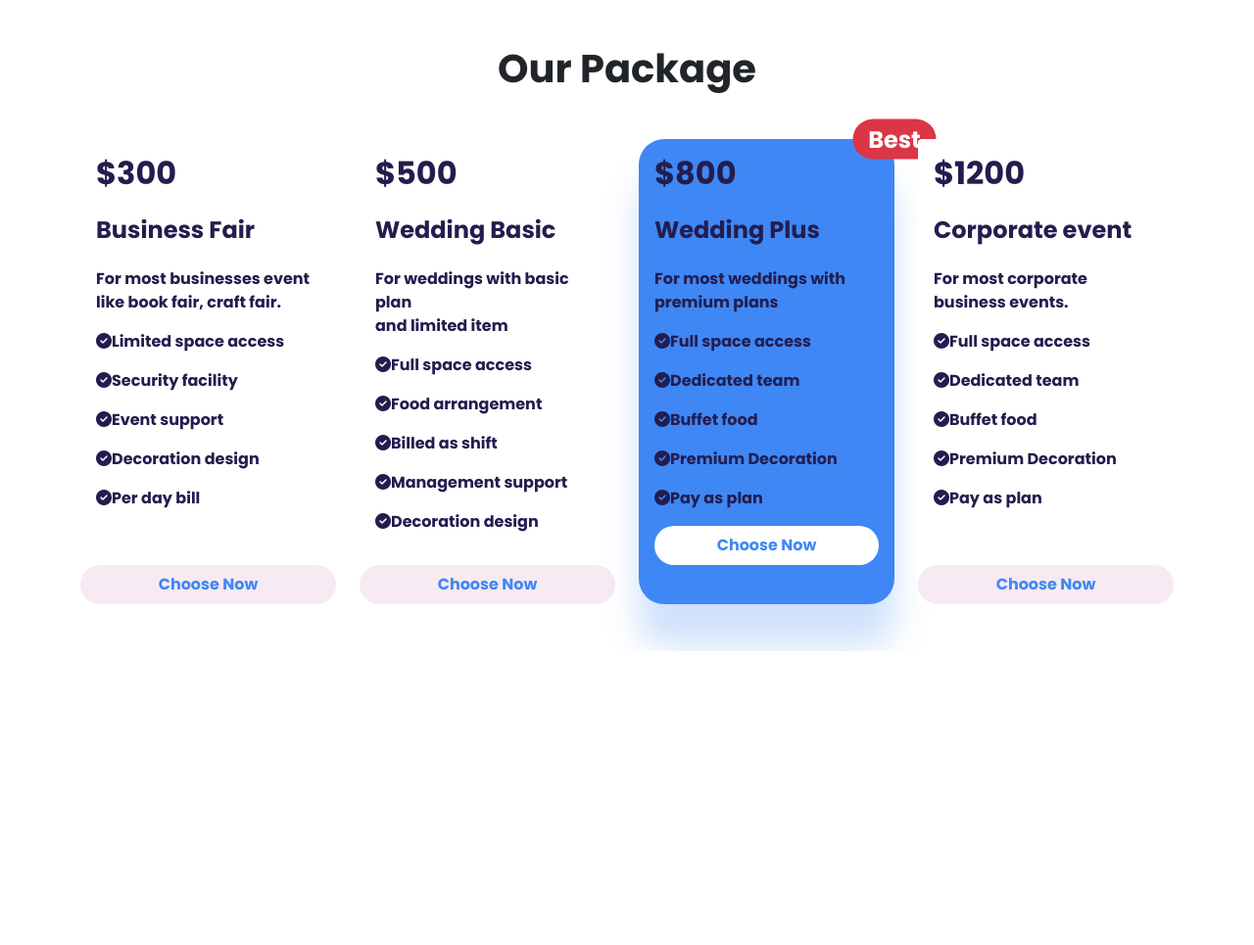
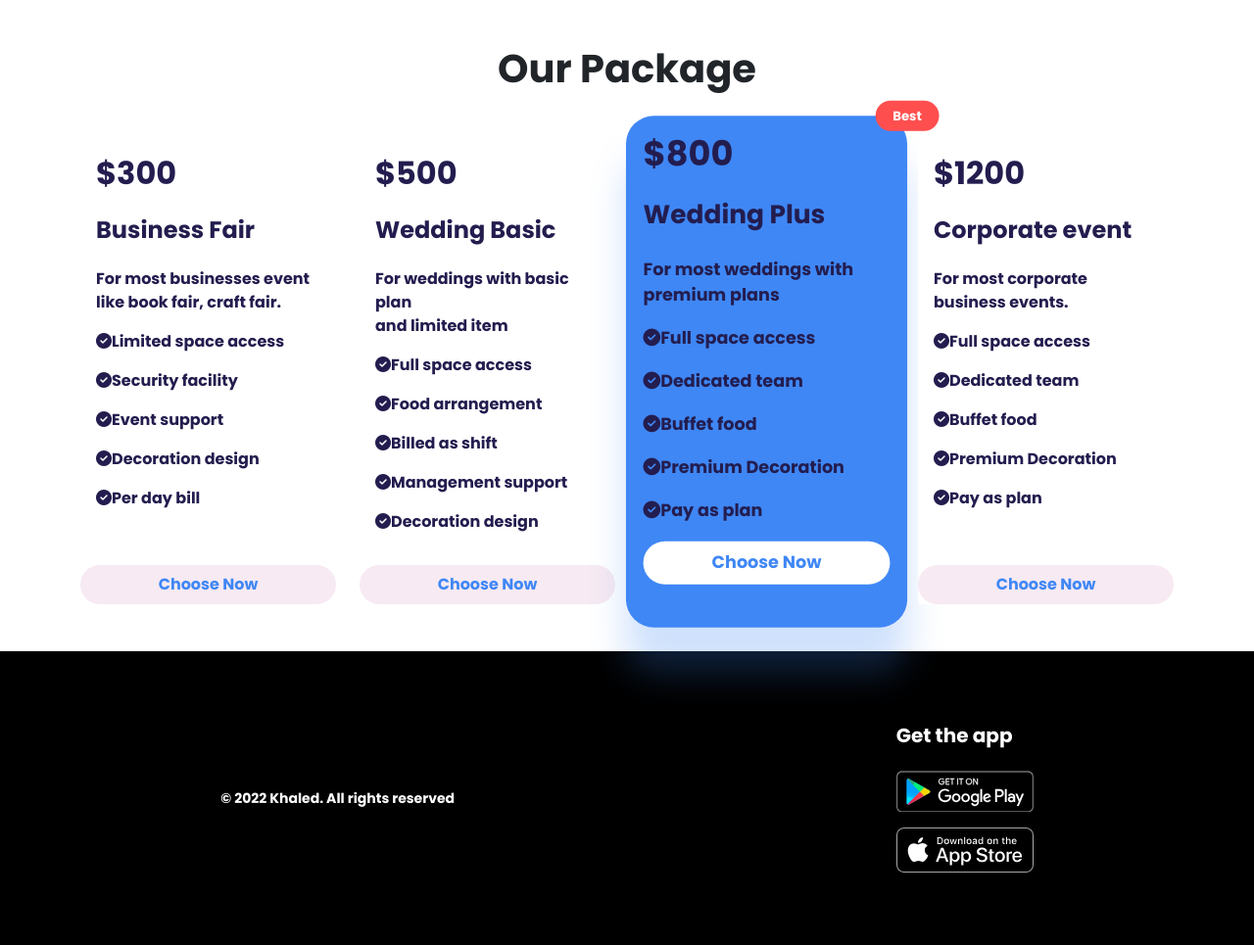
Before and after one commit to khaled39ab/Convention-Center, a plain HTML site: page index.html in a window 1280 px wide. Shown: the part 657-1622 px from the top of the page at 98% size. Before the commit the page ends 1322 px from the top, so only its background shows below. Drawn offline with nearby package versions, Linux system fonts and the light colour scheme.

Commit message:
footer added

```diff
--- a/CSS/style.css
+++ b/CSS/style.css
@@ -7,9 +7,11 @@
     scroll-behavior: smooth;
 }
 body{
-    /* font-weight: 700; */
+    font-weight: 700;
     font-family: 'Poppins', sans-serif;
 }
+
+/* ===================  Image Slider style  =========================== */
 .book-now-btn{
     color: blue;
 }
@@ -18,8 +20,14 @@ body{
     font-size: 50px;
     font-weight: 900;
 }
+
+/* ===================  Package style  =========================== */
 .package{
     color: #231D4F;
+    font-weight: 700;
+}
+.package p{
+    font-weight: 400;
 }
 .package-btn{
     background-color: #f7eaf2;
@@ -30,8 +38,6 @@ body{
     background-color: #3F87F5;
     box-shadow: 0px 42px 34px rgba(63, 135, 245, 0.25);
     border-radius: 26px;
-}
-.active-card:hover{
     transform: scale(1.1);
 }
 .active-card button{
@@ -39,3 +45,19 @@ body{
     color: #3F87F5;
     border-radius: 24px;
 }
+.best-badge{
+    background-color: #FF4E4E;
+}
+
+/* ===================  footer style  =========================== */
+footer{
+    height: 300px;
+    background-color: black;
+    color: #FFFFFF;
+}
+.play-store{
+    width: 140px;
+}
+.app-store{
+    width: 140px;
+}
--- a/index.html
+++ b/index.html
@@ -161,12 +161,11 @@
                 <div class="col">
                     <div class="card h-100 border-0 active-card">
                         <div class="card-body position-relative">
-                            <h2 class="card-title pb-3">$800
-                                <span class="position-absolute top-0 start-100 translate-middle badge rounded-pill bg-danger">
-                                    Best
-                                    <!-- <span class="visually-hidden">unread messages</span> -->
-                                  </span>
-                            </h2>
+                            <h2 class="card-title pb-3">$800</h2>
+                            <span
+                                class="position-absolute top-0 start-100 translate-middle badge rounded-pill best-badge py-2 px-3">
+                                Best
+                            </span>
                             <h4 class="card-title pb-3">Wedding Plus</h4>
                             <p>For most weddings with premium plans</p>
                             <p><i class="fa-solid fa-circle-check"></i>Full space access</p>
@@ -201,7 +200,31 @@
                 </div>
             </div>
         </section>
+
     </main>
+
+    <!-- ==========================================================================
+         ++++++++++++++++++++++++++++++  Footer  +++++++++++++++++++++++++++++++++
+         ========================================================================== -->
+    <footer class="d-flex align-items-center justify-content-around">
+        <div>
+            <small>© 2022 Khaled. All rights reserved</small>
+        </div>
+        <div>
+            <h5 class="pb-3">Get the app</h5>
+            <div>
+                <a href="https://play.google.com/store/apps/details?id=events.socio.app930" target="_blank"><img
+                        class="play-store pb-3" src="Images/Others/google-play.svg" alt=""></a>
+            </div>
+            <div>
+                <a href="https://apps.apple.com/us/app/mas-convention/id1483524924" target="_blank"> <img
+                       class="app-store" src="Images/Others/app-store.svg" alt=""> </a>
+            </div>
+        </div>
+    </footer>
+
+
+
     <!-- bootstrap js link  -->
     <script src="https://cdn.jsdelivr.net/npm/bootstrap@5.0.2/dist/js/bootstrap.bundle.min.js"
         integrity="sha384-MrcW6ZMFYlzcLA8Nl+NtUVF0sA7MsXsP1UyJoMp4YLEuNSfAP+JcXn/tWtIaxVXM"
```
Also changed, not shown: Images/Others/app-store.svg (added), Images/Others/google-play-badge.png (added), Images/Others/google-play.svg (added).
